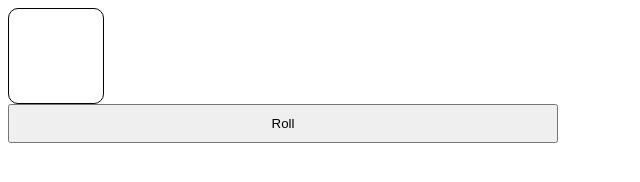
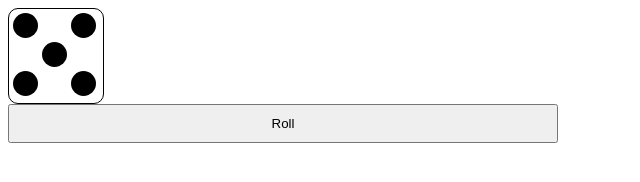
Before and after one commit to super8989/MonsterJavaScript-DiceGame, a plain HTML site: page index.html in a window 1280 px wide. Both pictures are taken after a click on the button "Roll". Shown: the whole page, without its empty margins (0-640 px from the left). Drawn offline with Linux system fonts and the light colour scheme.

Commit message:
adding dots to the dice dynamically

```diff
--- a/script2.js
+++ b/script2.js
@@ -1,9 +1,11 @@
 const button = document.querySelector("button");
 const output = document.querySelector(".output");
+const dice = [[5], [1,9], [1,5,9], [1,3,7,9], [1,3,5,7,9], [1,3,4,6,7,9]]; //position of the dots with 9 locations on a square face (3x3 locations)
 
 button.addEventListener("click", function() {
     let rollDice = roll(6); //1-6
     console.log(rollDice);
+
     let holder = builder(rollDice); //builder(1-6)
     console.log(output.children[0]);
 
@@ -16,6 +18,20 @@ button.addEventListener("click", function() {
 
 function builder(num) {
     let div = document.createElement("div");
+    let dieArray = dice[num-1];
+
+    console.log(dieArray);
+
+    for (let x=1; x<10; x++) {
+        let span = document.createElement("div");
+        span.setAttribute("class", "dot");
+
+        if (dieArray.includes(x)) {
+            span.classList.add("black");
+        }
+        div.appendChild(span);
+    }
+
     div.setAttribute("class", "dicer");
     return div;
 }
--- a/style.css
+++ b/style.css
@@ -28,3 +28,19 @@ button {
     padding: 2px;
     border-radius: 10px;
 }
+
+.black {
+    background-color: black;
+}
+
+.white {
+    background-color: white;
+}
+
+.dot {
+    height: 25px;
+    width: 25px;
+    border-radius: 50%;
+    display: inline-block;
+    margin: 2px;
+}
```
